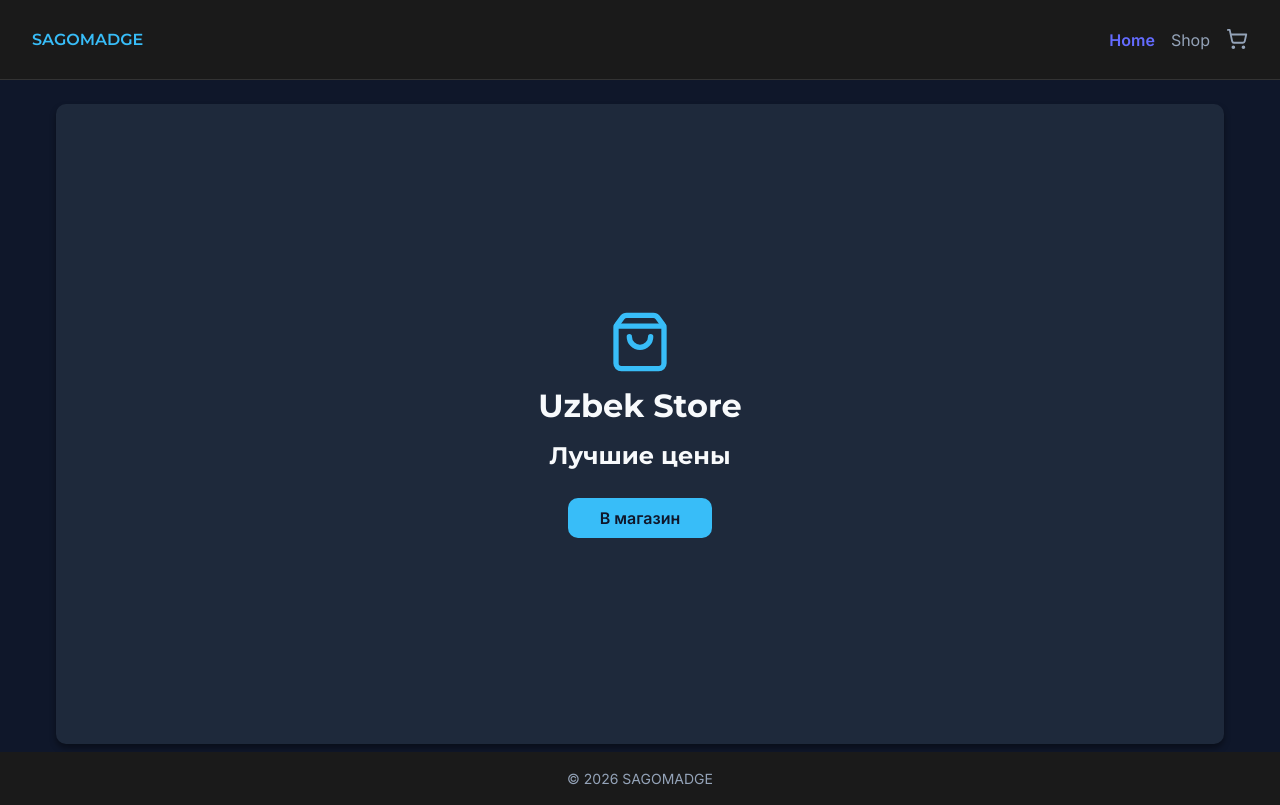
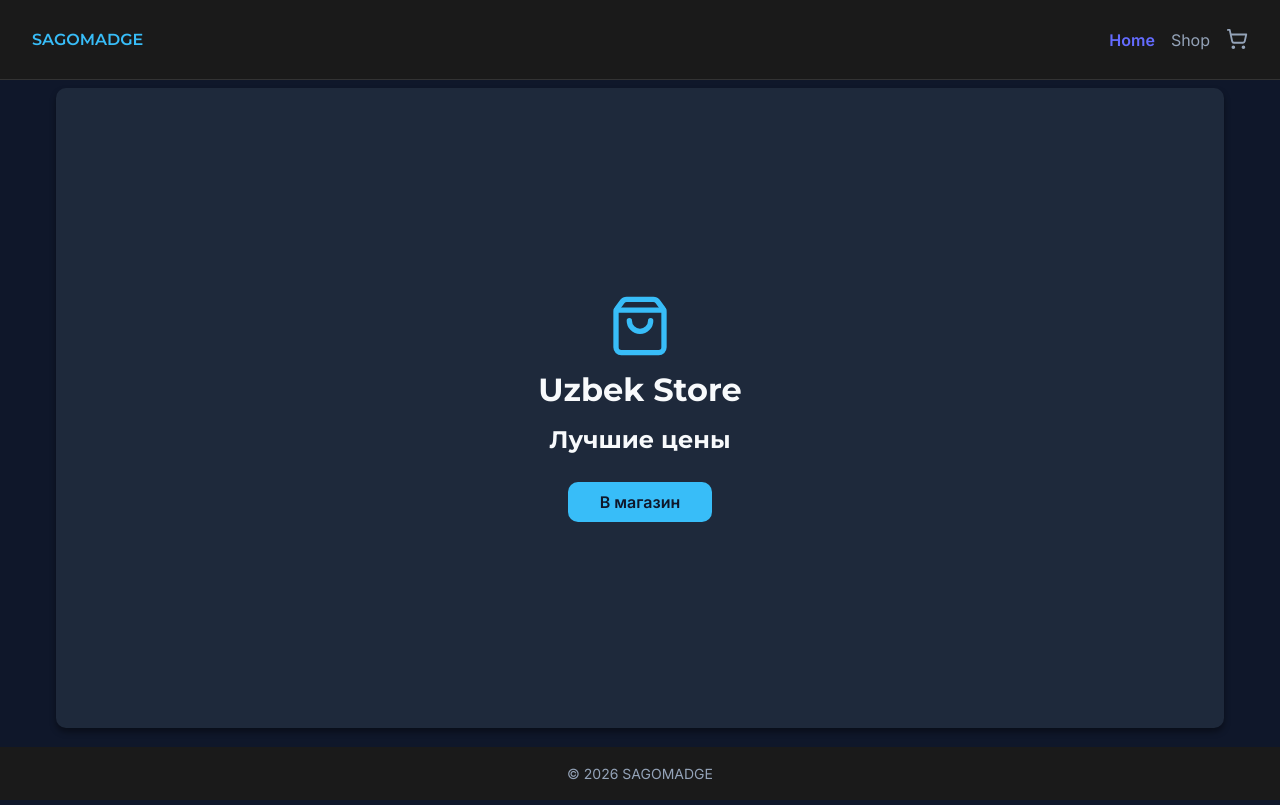
Before and after one commit to SAGOMADGE/Shopping-Cart, a React (Vite) app: page / in a window 1280 px wide. Built offline with nearby package versions, Linux system fonts and the light colour scheme.

Commit message:
style: delete margin-top in home page hero section

```diff
--- a/src/pages/Home/Home.module.css
+++ b/src/pages/Home/Home.module.css
@@ -5,7 +5,6 @@
   justify-content: center;
   align-items: center;
   gap: var(--space-sm);
-  margin-top: var(--space-md);
   border-radius: var(--br-md);
   background-color: var(--card-bg);
   box-shadow: var(--shadow-md);
```
